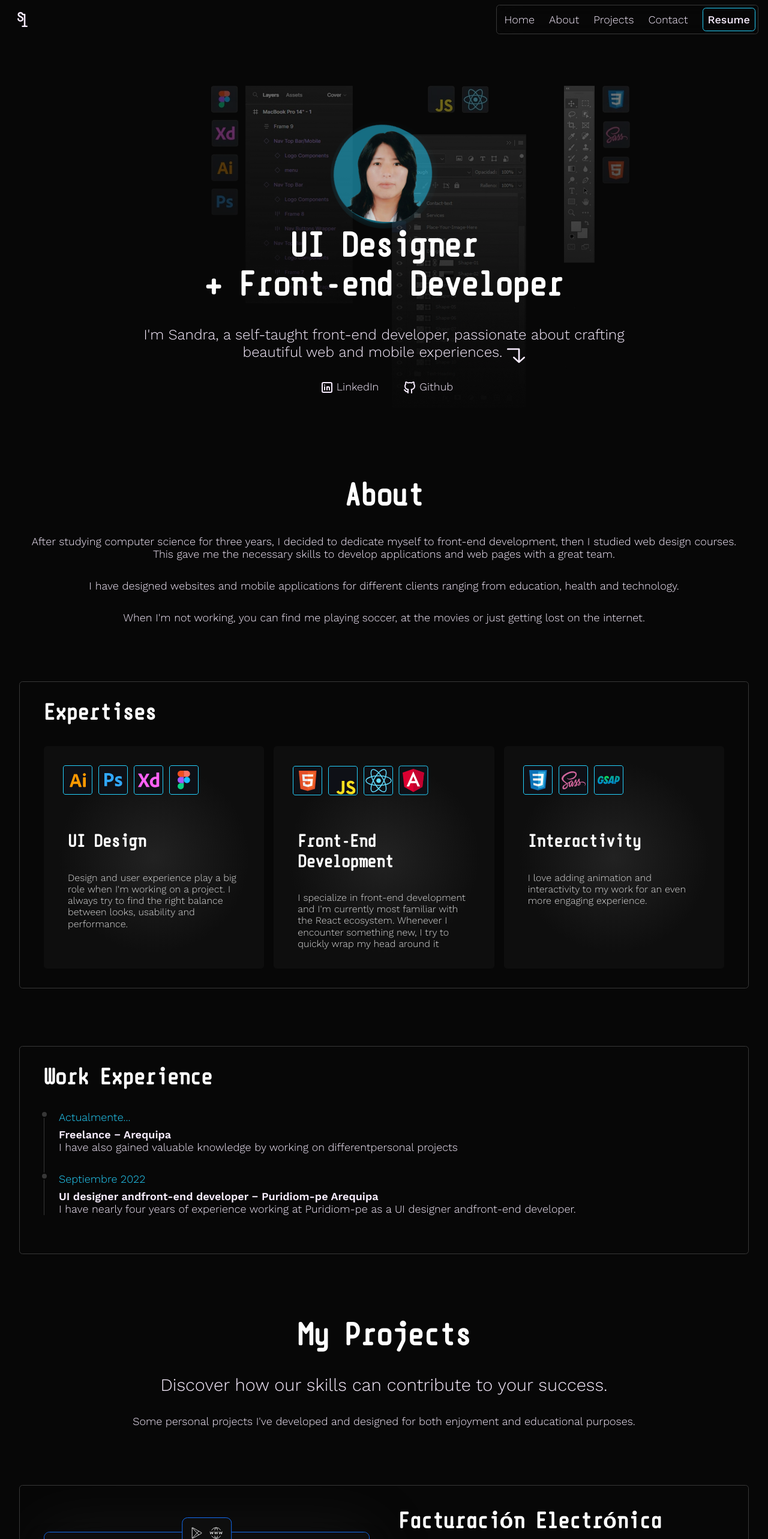
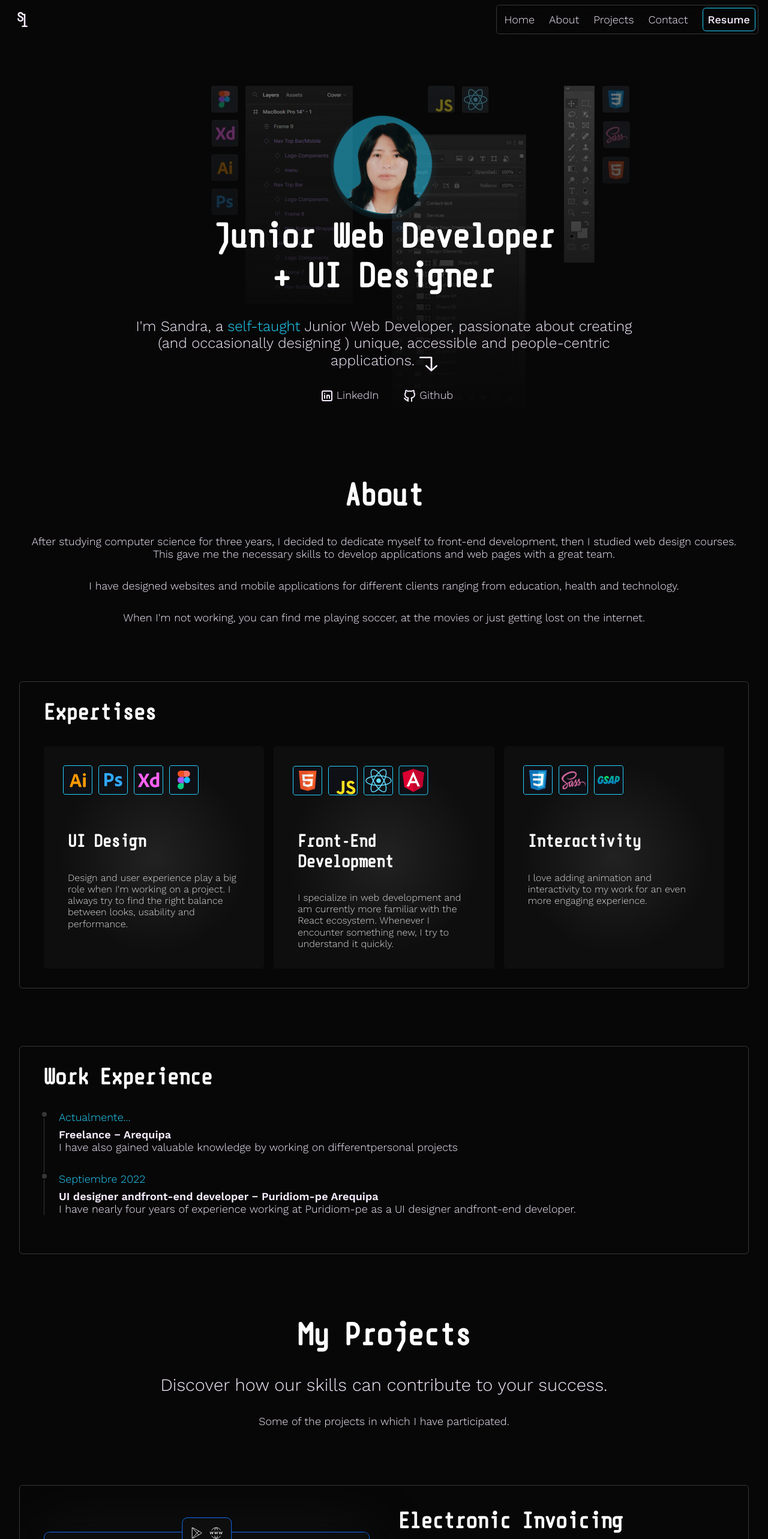
Before and after one commit to SandraLuque/v1p, a React (Vite) app: page / in a window 1280 px wide. Shown: the top 2566 px of the page at 60% size. Built offline with nearby package versions, Linux system fonts and the light colour scheme.

Commit message:
change texts

```diff
--- a/src/components/sections/Hero/Hero.jsx
+++ b/src/components/sections/Hero/Hero.jsx
@@ -25,12 +25,14 @@ export const Hero = () => {
 					</div>
 					<div className={classNames(styles.texts, " d-g gap-1")}>
 						<Titles variant={"h1"} st="ta-c">
-							<h1>UI Designer</h1>
-							<h1>+ Front-end Developer</h1>
+							<h1>Junior Web Developer</h1>
+							<h1>+ UI Designer</h1>
 						</Titles>
 						<p className="fn-big ta-c">
-							I&apos;m Sandra, a self-taught front-end developer, passionate
-							about crafting beautiful web and mobile experiences.
+							I&apos;m Sandra, a <span className="color">self-taught </span>
+							Junior Web Developer, passionate about creating {"("}and
+							occasionally designing {")"} unique, accessible and people-centric
+							applications.
 							<Icons icon="arrow_left" size={30} />
 						</p>
 						<div className="d-f jc-c">
--- a/src/components/sections/projects/Projects.jsx
+++ b/src/components/sections/projects/Projects.jsx
@@ -27,8 +27,7 @@ export const Projects = () => {
 					Discover how our skills can contribute to your success.
 				</p>
 				<p>
-					Some personal projects I've developed and designed for both enjoyment
-					and educational purposes.
+				Some of the projects in which I have participated.
 				</p>
 			</div>
 			<div className="section-wraper">
--- a/src/provider/provider.jsx
+++ b/src/provider/provider.jsx
@@ -68,7 +68,7 @@ const dataGlobal = {
 				id: uuidv4(),
 				title: "Front-End Development",
 				description:
-					"I specialize in front-end development and I'm currently most familiar with the React ecosystem. Whenever I encounter something new, I try to quickly wrap my head around it",
+					"I specialize in web development and am currently more familiar with the React ecosystem. Whenever I encounter something new, I try to understand it quickly.",
 				icons: ["html", "js", "react"],
 				img: IMAGES.exptDevelopment,
 			},
@@ -86,7 +86,7 @@ const dataGlobal = {
 		{
 			id: 1,
 			order: "01",
-			title: "Facturación Electrónica",
+			title: "Electronic Invoicing",
 			time: "1-2 years",
 			functions: "Wireframing & Prototyping / UI Design",
 			tech: "Angular / Postgresql",
```
